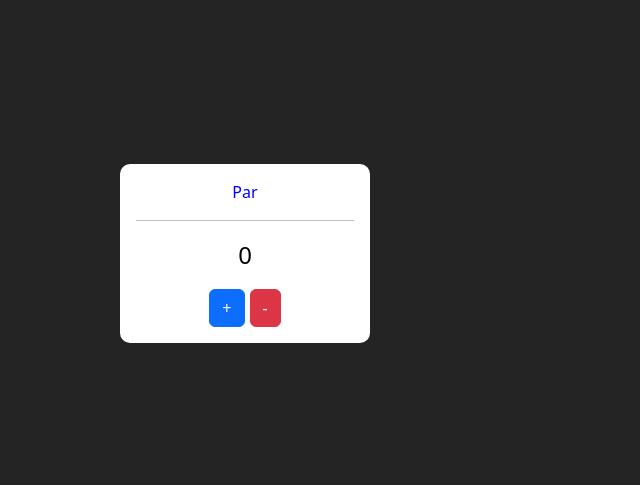
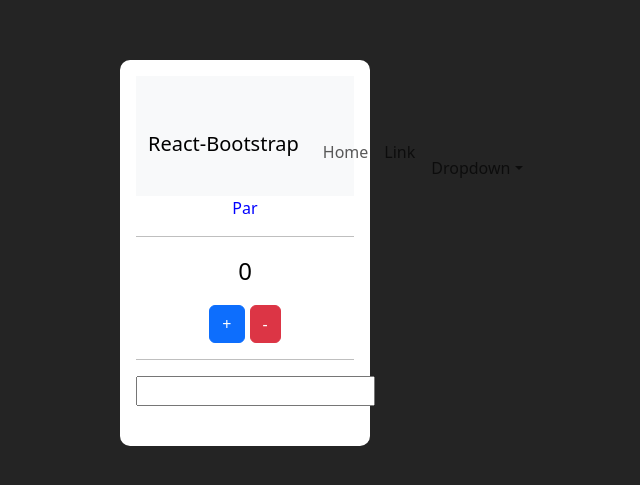
Before and after one commit to candeviolam/react-base, a React (Vite) app: page / in a window 1280 px wide. Shown: the part 107-592 px from the top of the page, without its empty margins (395-1035 px from the left). Built offline with nearby package versions, Linux system fonts and the light colour scheme.

Commit message:
más ejemplos de useState para cuando escribo en un input, y objeto o array de objs como estado inicial de useState

```diff
--- a/src/App.jsx
+++ b/src/App.jsx
@@ -38,10 +38,33 @@
 //aplicar el renderizado condicional (.red y .blue en App.css), vamos al span abajo
 function App() {
   const [counter, setCounter] = useState(0); // -> HOOK que se encarga de manejar el estado
-
   const [mensaje, setMensaje] = useState(msj(counter));
-
+  //ahora tengo una variable nombre que puedo usar p/mostrar en el html y modificarle el valor cuando suceda algún evento
+  const [nombre, setNombre] = useState("");
+  //                                   también puedo tener declarado un obj inicial
+  const [objeto, setObjeto] = useState({
+    ok: true,
+    hola: "Cómo estás?",
+  }); // -> voy a hacer que cuándo haga click en el botón +, se imprima en consola el obj ése (abajo)
+  /*
+  lo mismo sucedería si lo de arriba fuese un array (3 objs dentro del array)
+  const [objeto, setObjeto] = useState([
+    {
+    ok: true,
+    hola: "Cómo estás?",
+    },
+    {
+    ok: true,
+    hola: "Cómo estás?",
+    },
+    {
+    ok: true,
+    hola: "Cómo estás?",
+    },
+  ]);
+*/
   function handleAddClick() {
+    console.log(objeto);
     setCounter(counter + 1);
     handleMessageChange();
   }
@@ -55,12 +78,22 @@
     setMensaje(msj(counter));
   }
 
+  //ésta func viene de abajo en el html en el input de nombre
+  //                         ésta si recibe "e"
+  function handleInputChange(e) {
+    //modificar el valor de nombre -> cuando se ejecute esa func (cuando el usuario escriba ("change") en el input), va a asignarle el valor al nombre
+    //ésta func se va a encargar de modificar el valor y (re)dibujar mi componente
+    setNombre(e.target.value);
+  }
+
   return (
+    //puedo tomar un fragmento como el Navbar, y teniendo el componente puedo llamarlo como una etiqueta html y asignarlo en cualquier lado
     //    renderizado condicional
     //   className porque estoy usando clases en App.css (.red, .blue)
     //                 cuando abro y cierro llaves (className) me permite agregar código de js
     //                  agrego la functión para definir si mi app tiene que pintarse de rojo o de azul
     <div className="counter-app">
+      <NavbarBoots />
       <span className={counter % 2 === 0 ? "blue" : "red"}>{mensaje}</span>
       <hr />
       <label>{counter}</label>
@@ -72,7 +105,14 @@
           -
         </button>
       </div>
+      <hr />
+      <div>
+        <input type="text" name="nombre" onChange={handleInputChange} />
+        <label>{nombre}</label>
+      </div>
     </div>
+    //          éste "nombre" entre {} es el valor de la variable del useState de arriba -> "nombre", 1er elem del array que me devuelve el useState
+    //                                   equivalente al AddEventListener ("change", ) ... e.target.value ... de js
   );
 }
 
```
